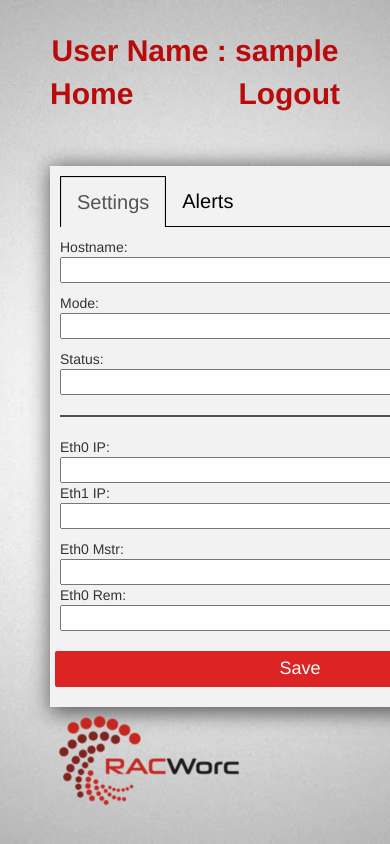
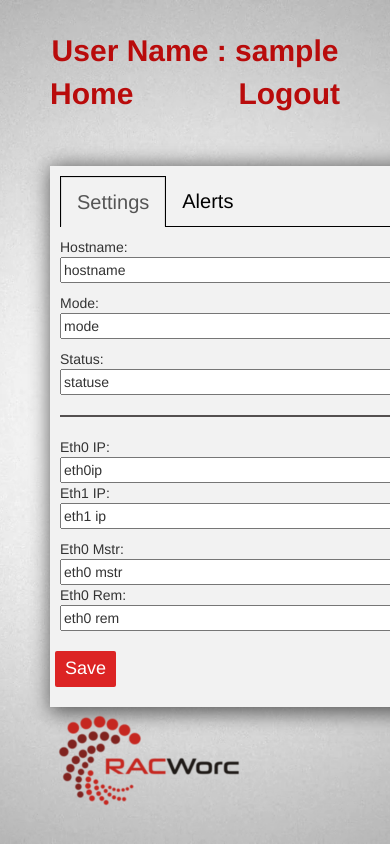
Before and after one commit to fullstackdeveloperstar/xiota, a PHP site: page /menu.php in a window 390 px wide; the page is wider, and only the part inside the window is pictured. Run offline with PHP 8.4, Linux system fonts and the light colour scheme; the visitor is signed in with stand-in values (Sample User, id 1).

Commit message:
all fix and setting function

```diff
--- a/global.php
+++ b/global.php
@@ -3,3 +3,4 @@ session_start();
 $basePath = dirname ( __FILE__ );
 $mode_file_path = $basePath."/Mode.txt";
 $userdata_file_path = $basePath."/UserData.txt";
+$setting_file_path = $basePath."/setting.txt";
--- a/menu.php
+++ b/menu.php
@@ -4,7 +4,20 @@ if(!isset($_SESSION['is_logged_in']) ||  $_SESSION['is_logged_in'] != "loggedin"
 	header("Location:index.php");
 }
 
+if (!file_exists($setting_file_path)) {
+    echo "The file $filename does not exist, failure and exiting....";
+        exit(1);
+}
 
+$lines = file($setting_file_path, FILE_IGNORE_NEW_LINES);
+
+$host = $lines[0];
+$mode = $lines[1];
+$status = $lines[2];
+$th0ip = $lines[3];
+$th1ip = $lines[4];
+$th0mstr = $lines[5];
+$th0rem = $lines[6];
 ?>
 <!DOCTYPE HTML>
 <html>
@@ -108,6 +121,7 @@ if(!isset($_SESSION['is_logged_in']) ||  $_SESSION['is_logged_in'] != "loggedin"
 		    padding: 5px 10px;
 		    font-size: 18px;
 		    border-radius: 2px;
+		    border: 0;
 		}
 	</style>
 </head>
@@ -133,43 +147,45 @@ if(!isset($_SESSION['is_logged_in']) ||  $_SESSION['is_logged_in'] != "loggedin"
 
 			</ul>
 
+			<form name="myform" method="POST" action="savesetting.php">
+
 			<div class="tab-content">
 			  <div id="menu-settings" class="tab-pane fade in active">
 			   <div class="row">
 			   	<div class="col-md-3 ">Hostname:</div>
-			   	<div class="col-md-9"><input></div>
+			   	<div class="col-md-9"><input value="<?=$host?>" name="host"></div>
 			   </div>
 
 			   <div class="row">
 			   	<div class="col-md-3">Mode:</div>
-			   	<div class="col-md-9"><input></div>
+			   	<div class="col-md-9"><input value="<?=$mode?>" name="mode"></div>
 			   </div>
 
 			   <div class="row">
 			   	<div class="col-md-3">Status:</div>
-			   	<div class="col-md-9"><input></div>
+			   	<div class="col-md-9"><input value="<?=$status?>" name="status"></div>
 			   </div>
 
 			   <hr style="border: solid 1px #545050;">
 
 			   <div class="row">
 			   	<div class="col-md-3">Eth0 IP:</div>
-			   	<div class="col-md-3"><input></div>
+			   	<div class="col-md-3"><input value="<?=$th0ip?>" name="th0ip"></div>
 			   	<div class="col-md-3">Eth1 IP:</div>
-			   	<div class="col-md-3"><input></div>
+			   	<div class="col-md-3"><input value="<?=$th1ip?>" name="th1ip"></div>
 			   </div>
 
 			   <div class="row">
 			   	<div class="col-md-3">Eth0 Mstr:</div>
-			   	<div class="col-md-3"><input></div>
+			   	<div class="col-md-3"><input value="<?=$th0mstr?>" name="th0mstr"></div>
 			   	<div class="col-md-3">Eth0 Rem:</div>
-			   	<div class="col-md-3"><input></div>
+			   	<div class="col-md-3"><input value="<?=$th0rem?>" name="th0rem"></div>
 			   </div>
 
 			   <div class="row">
-			   	<div class="col-md-3 save-btn">
+			   	<button type="submit" class="col-md-3 save-btn">
 			   		Save
-			   	</div>
+			   	</button>
 			   </div>
 			  </div>
 			  <div id="menu-alerts" class="tab-pane fade">
@@ -180,6 +196,7 @@ if(!isset($_SESSION['is_logged_in']) ||  $_SESSION['is_logged_in'] != "loggedin"
 			  </div>
 
 			</div>
+			</form>
 		</div>
 	</div>
 	<!-- <div class="xiota">
--- /dev/null
+++ b/setting.txt
@@ -0,0 +1,7 @@
+hostname
+mode
+statuse
+eth0ip
+eth1 ip
+eth0 mstr
+eth0 rem
```
Also changed, not shown: savesetting.php (added, +26 -0 lines), UserData.txt (line endings or trailing spaces).
